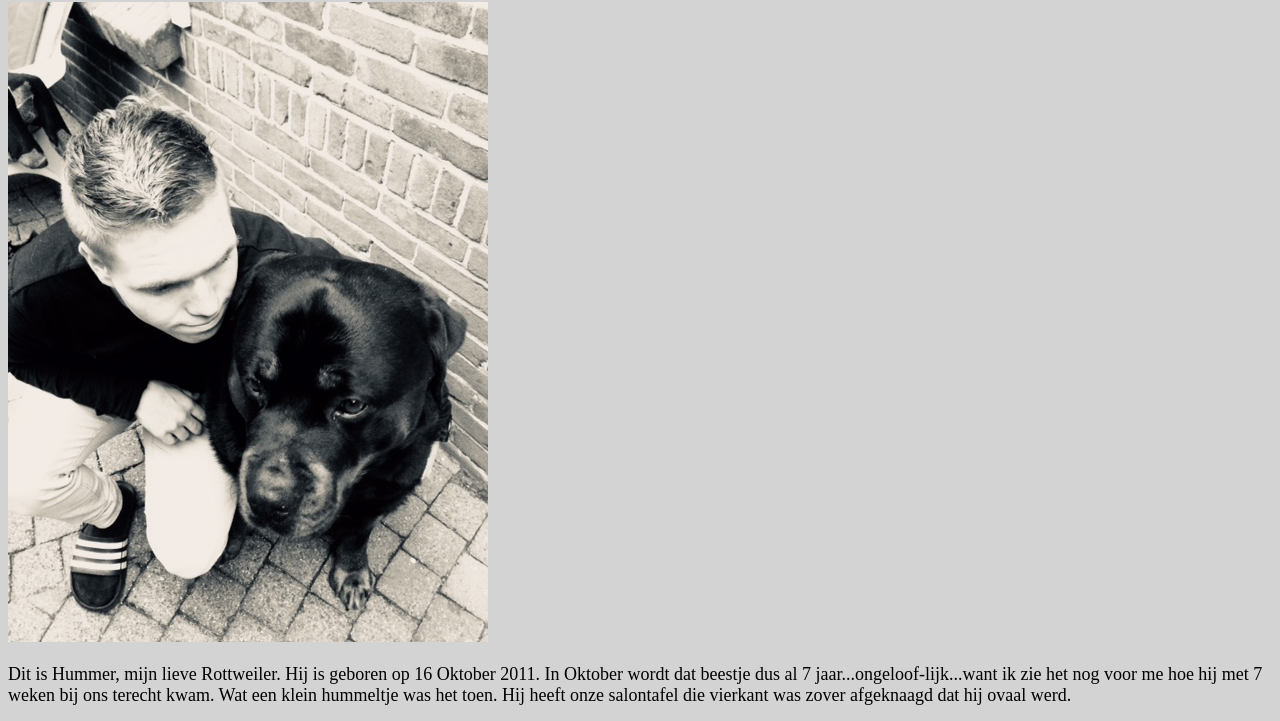
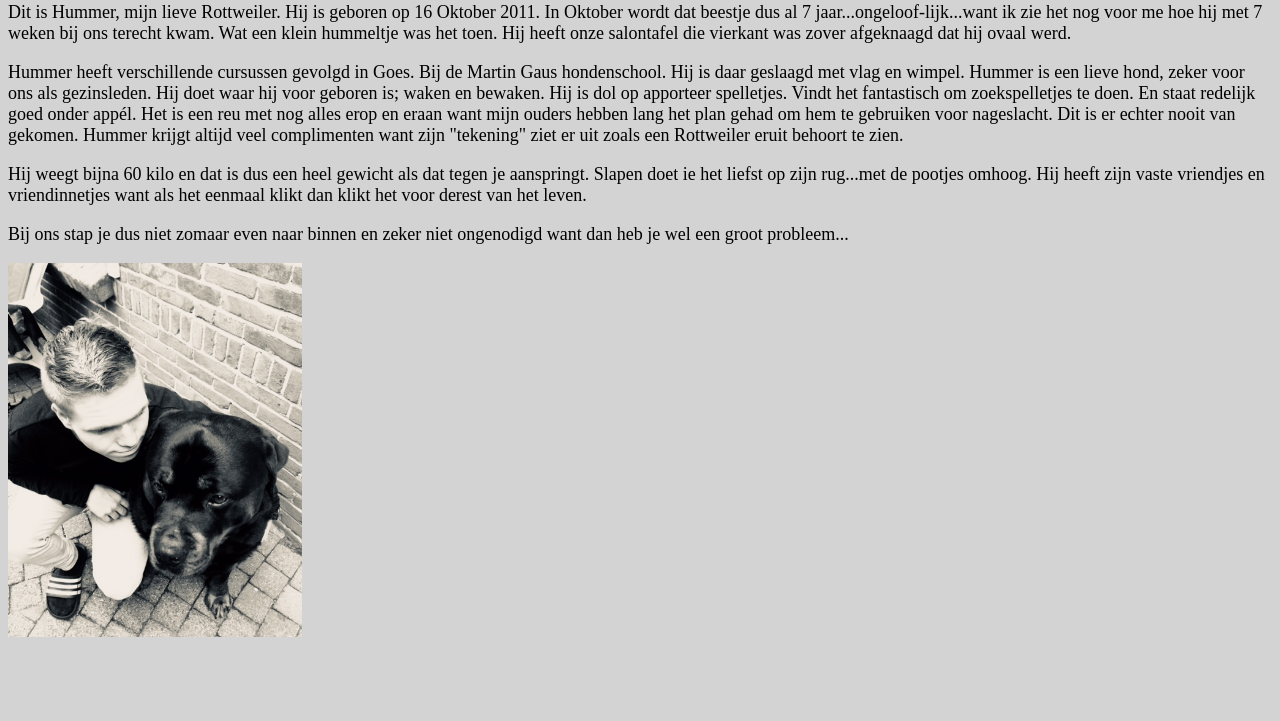
Before and after one commit to LevivanderHeiden/LevivanderHeiden.github.io, a plain HTML site: page Hummer.html in a window 1280 px wide. Shown: the part 78-799 px from the top of the page. Drawn offline with Linux system fonts and the light colour scheme; a web font is replaced by a local one.

Commit message:
laatste versie

```diff
--- a/Hummer.html
+++ b/Hummer.html
@@ -24,9 +24,6 @@
   </div>
 
   <h1>Mijn hond</h1>
-
-
-  <img src="Hummer.jpg" class="Hummer" class="fotogroote">
 
   <p>
     Dit is Hummer, mijn lieve Rottweiler. Hij is geboren op 16 Oktober 2011. In Oktober wordt dat beestje dus al 7 jaar...ongeloof-lijk...want
@@ -55,6 +52,9 @@
     Bij ons stap je dus niet zomaar even naar binnen en zeker niet ongenodigd want dan heb je wel een groot probleem...
   </p>
 
+  <img src="Hummer.jpg" class="Hummer" class="fotogroote">
+
+
 </body>
 
 </html>
--- a/main.css
+++ b/main.css
@@ -51,9 +51,9 @@ font-size:large;
     font-size:medium;
 }
 
-.hummer {
-width:250px;
-height:320px;
+.Hummer {
+width:294px;
+height:374px;
 }
 
 .profilephoto {
```
